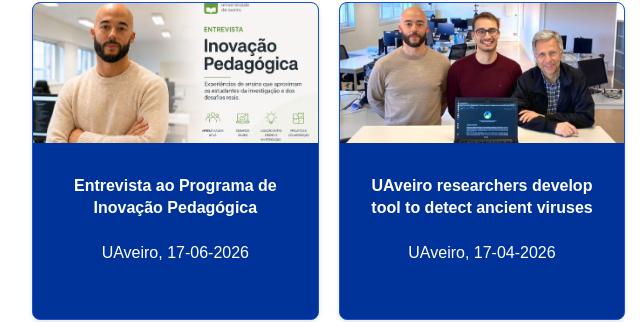
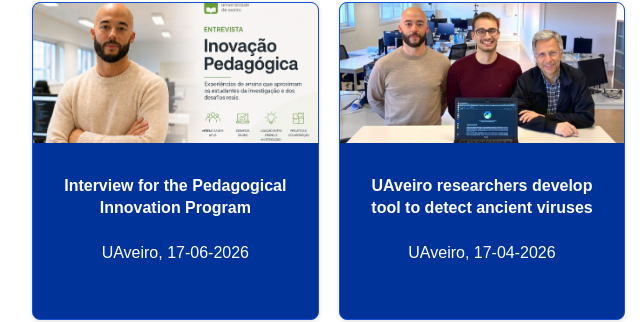
Before and after one commit to pratas/pratas.github.io, a plain HTML site: page index.html in a window 1280 px wide. Shown: the part 8380-8702 px from the top of the page, 158-798 px from the left. Drawn offline with Linux system fonts and the light colour scheme.

Commit message:
Translate interview description to English

```diff
--- a/index.html
+++ b/index.html
@@ -413,7 +413,7 @@
         <div class="software-card">
           <a href="https://www.ua.pt/pt/inovacaopedagogica/entrevista-diogo-pratas"><img src="imgs/pedag.png" alt="Entrevista" /></a>
           <div class="content">
-            <p align="center"><b>Entrevista ao Programa de Inovação Pedagógica</b><br><br>UAveiro, 17-06-2026</p>
+            <p align="center"><b>Interview for the Pedagogical Innovation Program</b><br><br>UAveiro, 17-06-2026</p>
           </div>
         </div>
         <div class="software-card">
```
